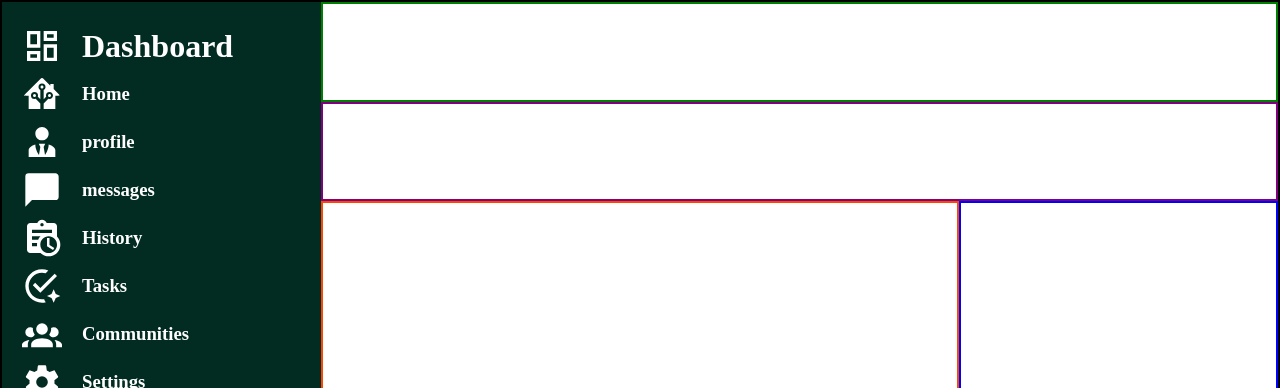
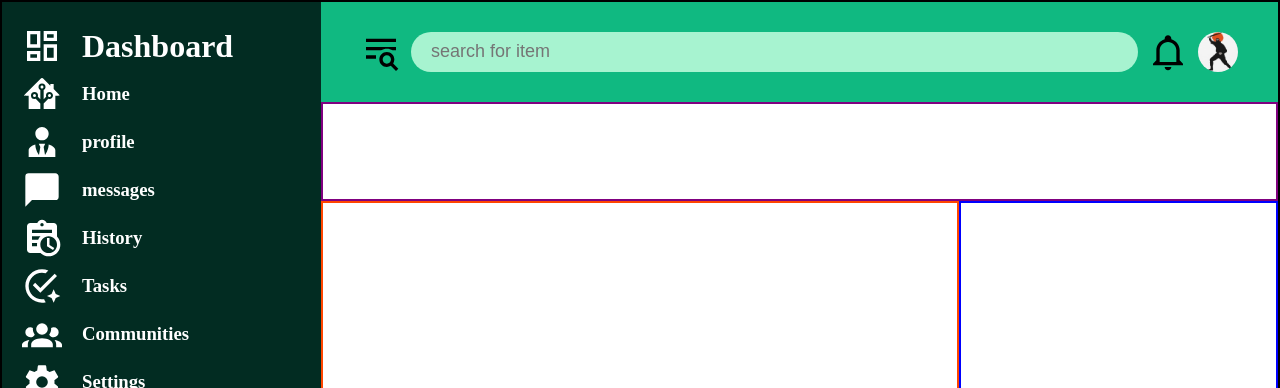
Before and after one commit to gingerninja412/Dashboard-odin, a plain HTML site: page index.html in a window 1280 px wide. Shown: the top 388 px of the page. Drawn offline with Linux system fonts and the light colour scheme.

Commit message:
built the search bar

```diff
--- a/index.html
+++ b/index.html
@@ -8,7 +8,12 @@
 </head>
 <body>
   <div class="container">
-    <div class="search-and-icons"></div>
+    <div class="search-and-icons">
+      <img src="./images/text-search.svg" width="40px" height="40px">
+      <input type="text" placeholder="search for item">
+      <img src="./images/bell-outline.svg" width="40px" height="40px">
+      <img src="./images/profile_picture.PNG" width="40px" height="40px" class="profile-pic">
+    </div>
     <div class="profile-and-buttons"></div>
     <div class="sidebar">
       <div class="top">
--- a/styles.css
+++ b/styles.css
@@ -38,7 +38,31 @@ body{
 .search-and-icons{
   grid-column: span 2;
   grid-row: span 1;
-  border: 2px solid green;
+  display: flex;
+  justify-content: center;
+  align-items: center;
+  gap: 10px;
+  padding-left: 40px;
+  padding-right: 40px;
+  background-color: #10b981;
+}
+
+.search-and-icons input {
+  flex: 1;
+  border-radius: 20px;
+  height: 40px;
+  padding-left: 20px;
+  font-size: large;
+  background-color: #a7f3d0;
+  border: 0;
+}
+
+.search-and-icons input:focus {
+  outline: none;
+}
+
+.search-and-icons .profile-pic {
+  border-radius: 20px;
 }
 
 .profile-and-buttons {
```
Also changed, not shown: images/bell-outline.svg (added), images/profile_picture.PNG (added), images/text-search.svg (added).
